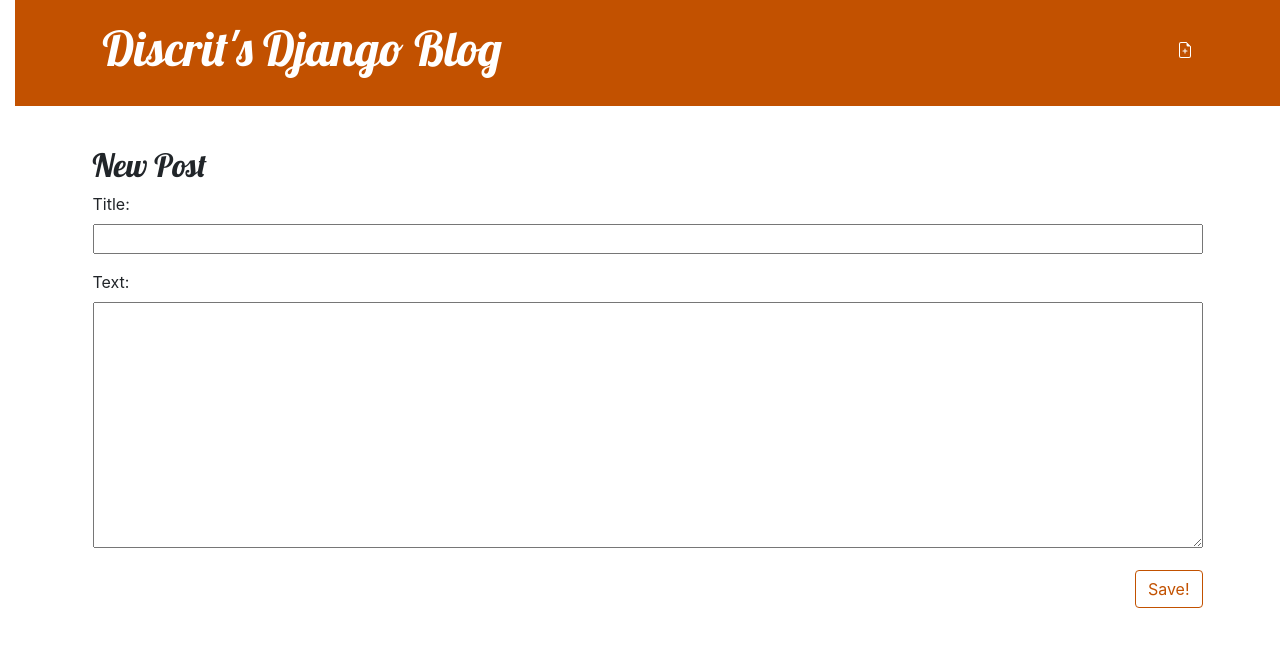
After one commit to discrit-abhijit/django-blog, a Django app: page /post/new/ in a window 1280 px wide. The commit adds this page. Shown: the top 647 px of the page. Run offline with Django 3.2, Linux system fonts and the light colour scheme.

Commit message:
Added views to create/edit blog post inside the site.

```diff
--- /dev/null
+++ b/blog/forms.py
@@ -0,0 +1,8 @@
+from django import forms
+from .models import Post
+
+class PostForm(forms.ModelForm):
+
+	class Meta:
+		model = Post
+		fields = ('title', 'text',)
--- a/blog/templates/blog/base.html
+++ b/blog/templates/blog/base.html
@@ -3,16 +3,22 @@
 <html>
     <head>
         <title>Discrit's Django blog</title>
+
         <link rel="stylesheet" href="https://cdn.jsdelivr.net/npm/bootstrap@4.5.3/dist/css/bootstrap.min.css" integrity="sha384-TX8t27EcRE3e/ihU7zmQxVncDAy5uIKz4rEkgIXeMed4M0jlfIDPvg6uqKI2xXr2" crossorigin="anonymous">
+
         <link href='//fonts.googleapis.com/css?family=Lobster&subset=latin,latin-ext' rel='stylesheet' type='text/css'>
+
         <link rel="stylesheet" href="{% static 'css/blog.css' %}">
     </head>
+
     <body>
     <header class="page-header">
       <div class="container">
+          <a href="{% url 'post_new' %}" class="top-menu"> {% include './icons/file-earmark-plus.svg' %} </a>
           <h1><a href="/">Discrit's Django Blog</a></h1>
       </div>
     </header>
+
     <main class="container">
         <div class="row">
             <div class="col">
--- a/blog/templates/blog/post_detail.html
+++ b/blog/templates/blog/post_detail.html
@@ -2,6 +2,10 @@
 
 {% block content %}
     <article class="post">
+    	<aside class="action">
+    		<a class="btn btn-default" href="{% url 'post_edit' pk=post.pk %}"> {% include './icons/pencil-fill.svg' %} </a>
+    	</aside>
+
         {% if post.created_date %}
             <time class="date">
                 {{ post.created_date }}
--- /dev/null
+++ b/blog/templates/blog/post_edit.html
@@ -0,0 +1,10 @@
+{% extends 'blog/base.html' %}
+
+{% block content %}
+	<h2> New Post </h2>
+	<form method="POST" class="post-form">
+		{% csrf_token %}
+		{{ form.as_p }}
+		<button type="submit" class="save btn btn-default">Save!</button>
+	</form>
+{% endblock %}
--- a/blog/urls.py
+++ b/blog/urls.py
@@ -5,5 +5,7 @@
 urlpatterns = [
 	path('', views.post_list, name='post_list'),
 	path('post/<int:pk>/', views.post_detail, name= 'post_detail'),
+	path('post/new/', views.post_new, name= 'post_new'),
+	path('post/<int:pk>/edit', views.post_edit, name='post_edit')
 
 ]
--- a/blog/views.py
+++ b/blog/views.py
@@ -2,6 +2,12 @@
 from django.utils import timezone
 
 from .models import Post
+
+from .forms import Post
+
+from .forms import PostForm
+
+from django.shortcuts import redirect
 
 # Create your views here.
 # A view is a place where we put the "logic" of our application.
@@ -15,3 +21,35 @@
 def post_detail(request, pk):
     post = get_object_or_404(Post, pk=pk)
     return render(request, 'blog/post_detail.html', {'post': post})
+
+def post_new(request):
+	if request.method == "POST":
+		form = PostForm(request.POST)
+		if form.is_valid():
+			post = form.save(commit=False)
+			post.author = request.user
+			post.published_date = timezone.now()
+			post.save()
+			return redirect('post_detail', pk=post.pk)
+
+	else:
+		form = PostForm()
+
+	return render(request, 'blog/post_edit.html', {'form': form})
+
+
+
+def post_edit(request, pk):
+	post = get_object_or_404(Post, pk=pk)
+
+	if request.method == "POST":
+		form = PostForm(request.POST, instance=post)
+		if form.is_valid():
+			post = form.save(commit=False)
+			post.author = request.user
+			post.published_date = timezone.now()
+			post.save()
+			return redirect('post_detail', pk=post.pk)
+	else:
+		form = PostForm(instance=post)
+	return render(request, 'blog/post_edit.html', {'form': form})
```
Also changed, not shown: blog/templates/blog/icons/file-earmark-plus.svg (added), blog/templates/blog/icons/pencil-fill.svg (added).
